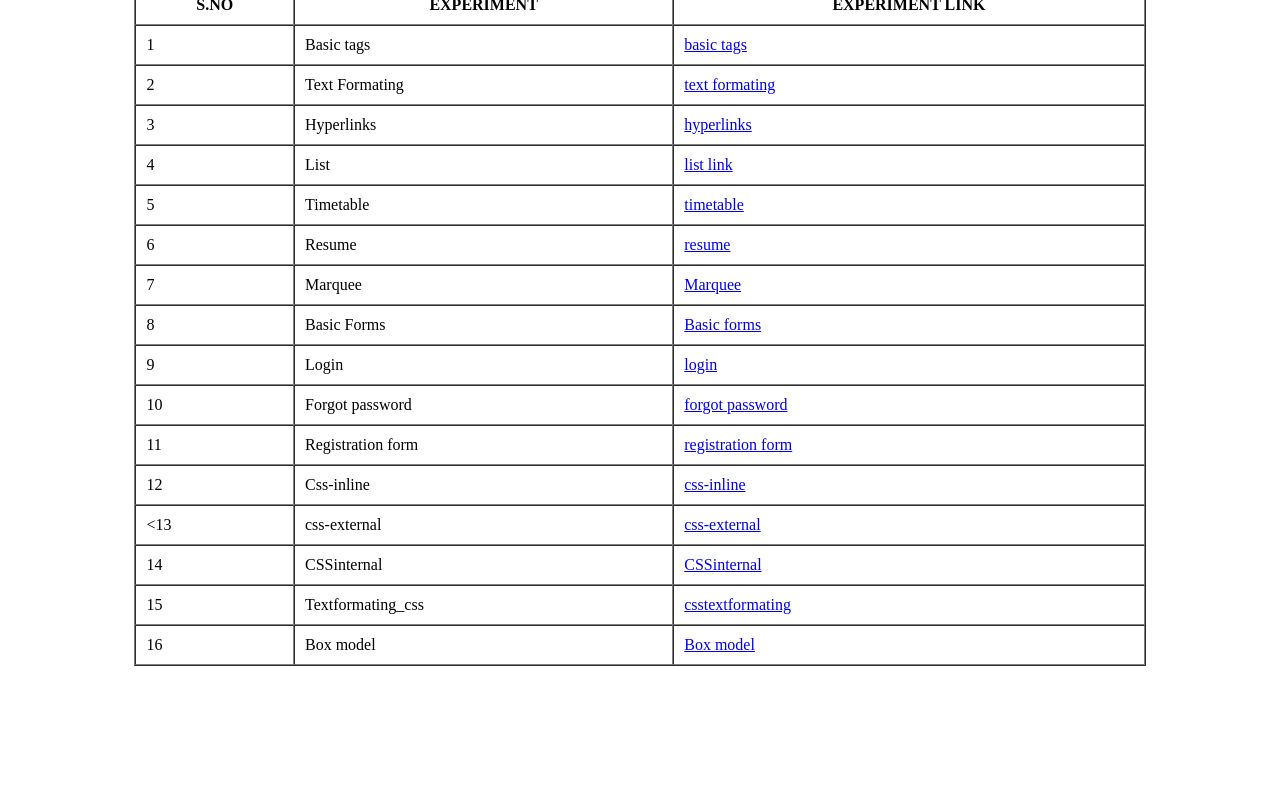
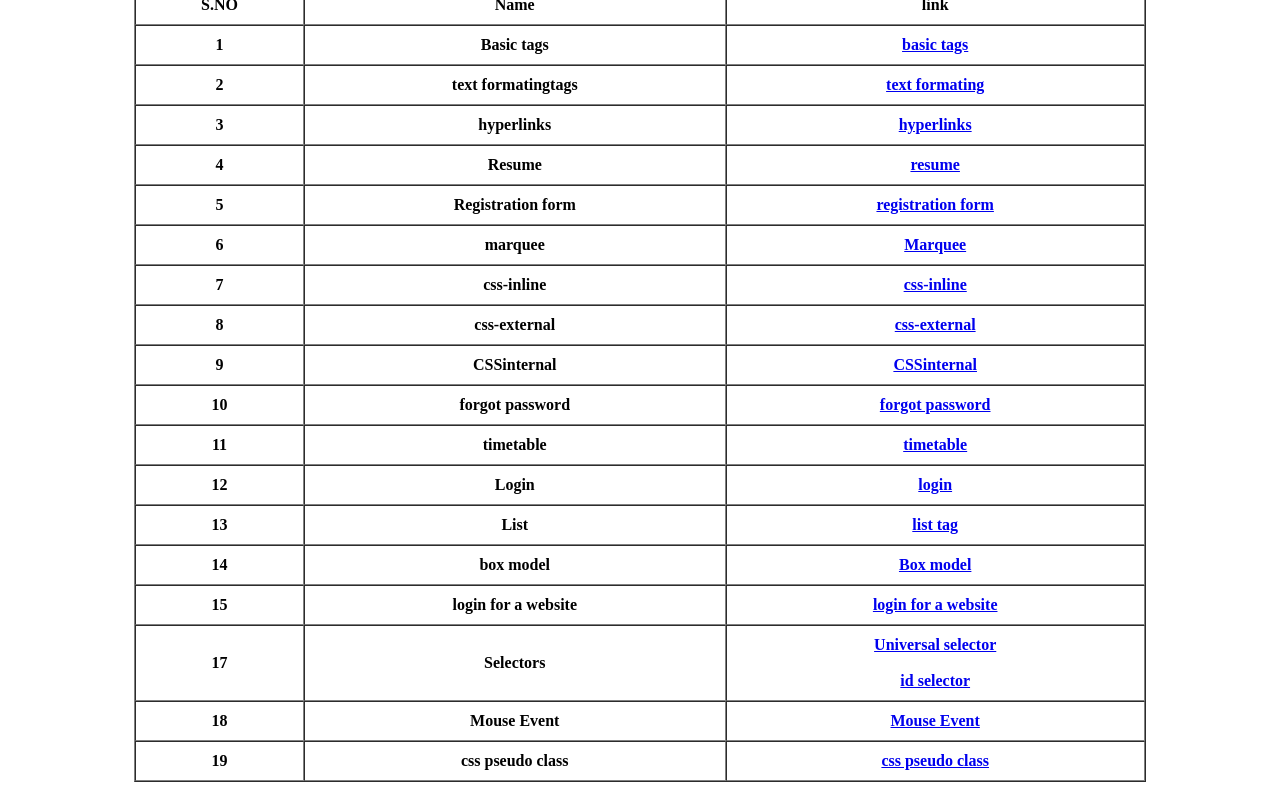
Before and after one commit to ramya-623/WAD_LAB_5412, a plain HTML site: page index.html in a window 1280 px wide. Shown: the part 190-980 px from the top of the page. Before the commit the page ends 864 px from the top, so only its background shows below. Drawn offline with Linux system fonts and the light colour scheme.

Commit message:
Update index.html

```diff
--- a/index.html
+++ b/index.html
@@ -6,96 +6,108 @@
         </title>
     </head>
     <body>
-     <u align = "center"><h1 style = "background-color: aquamarine;"> INDEX PAGE OF WAD EXPERIMENTS</h1></u>
-     <h2 align = "center">G.Ramya Sree</h2>
-     <h2 align = "center">20B01A5412</h2>
+     <u align = "center"><h1 style = "background-color: aquamarine;"> index page</h1></u>
+     <h2 align = "center">G.Ramya sree</h2>
+     <h2 align = "center">20B01a5412</h2>
      <table border = "1" cellspacing = "0" cellpadding = "10" align = "center" width ="80%">
          <tr >
              <th>S.NO</th>
-             <th>EXPERIMENT</th>
-             <th>EXPERIMENT LINK</th>
+             <th>Name</th>
+             <th>link</th>
          </tr>
          <tr>
-             <td>1</td>
-             <td>Basic tags</td>
-             <td><a href ="basic_tags.html" target = "_blank" >basic tags</a></td>
+             <th>1</th>
+             <th>Basic tags</th>
+             <th><a href ="basic_tags.html" target = "_blank" >basic tags</a></th>
          </tr>
          <tr>
-            <td>2</td>
-            <td>Text Formating</td>
-            <td><a href = "text formating.html"target = "_blank">text formating</a></td>
+            <th>2</th>
+            <th>text formatingtags</th>
+            <th><a href = "text formating.html"target = "_blank">text formating</a></th>
         </tr>
         <tr>
-            <td>3</td>
-            <td>Hyperlinks</td>
-            <td><a href = "hyperlinks.html"target = "_blank">hyperlinks</a></td>
+            <th>3</th>
+            <th>hyperlinks</th>
+            <th><a href = "hyperlinks.html"target = "_blank">hyperlinks</a></th>
         </tr>
         <tr>
-            <td>4</td>
-            <td>List</td>
-            <td><a href = "list.html"target = "_blank">list link</a></td>
-
+            <th>4</th>
+            <th>Resume</th>
+            <th><a href = "resume.html"target = "_blank">resume</a></th>
         </tr>
         <tr>
-            <td>5</td>
-            <td>Timetable</td>
-            <td><a href = "timetable.html"target = "_blank">timetable</a></td>
+            <th>5</th>
+            <th>Registration  form</th>
+            <th><a href = "registration_form.html"target = "_blank">registration form</a></th>
         </tr>
         <tr>
-            <td>6</td>
-            <td>Resume</td>
-            <td><a href = "resume.html"target = "_blank">resume</a></td>
-
+            <th>6</th>
+            <th>marquee</th>
+            <th><a href = "marquee.html"target = "_blank">Marquee</a></th>
         </tr>
         <tr>
-            <td>7</td>
-            <td>Marquee</td>
-            <td><a href = "marquee.html"target = "_blank">Marquee</a></td>
-         </tr>
-          <tr>
-            <td>8</td>
-            <td>Basic Forms</td>
-            <td><a href="forms.html" target = "_blank">Basic forms</a></td>
-            <tr>
-                <td>9</td>
-                <td>Login</td>
-                <td><a href = "login.html"target = "_blank">login</a></td>
-                </tr>
-            <tr>
-                <td>10</td>
-                <td>Forgot password</td>
-                <td><a href = "forgot password.html"target = "_blank">forgot password</a></td>
-            </tr>
-            <tr>
-                <td>11</td>
-                <td>Registration form</td>
-                <td><a href="registration_form.html" target = "_blank">registration form</a></td>
-            <tr>
-        <tr>
-            <td>12</td>
-            <td>Css-inline</td>
-            <td><a href = "cssinline.html"target = "_blank">css-inline</a></td>
+            <th>7</th>
+            <th>css-inline</th>
+            <th><a href = "cssinline.html"target = "_blank">css-inline</a></th>
         </tr>
         <tr>
-            <td><13</td>
-            <td>css-external</td>
-            <td><a href = "cssexternal - Copy.html"target = "_blank">css-external</a></td>
+            <th>8</th>
+            <th>css-external</th>
+            <th><a href = "cssexternal - Copy.html"target = "_blank">css-external</a></th>
         </tr>
-       <tr>
-            <td>14</td>
-            <td>CSSinternal</td>
-            <td><a href = "CSSinternal.html"target = "_blank">CSSinternal</a></td>
+        <tr>
+            <th>9</th>
+            <th>CSSinternal</th>
+            <th><a href = "CSSinternal.html"target = "_blank">CSSinternal</a></th>
         </tr>
-         <tr>
-            <td>15</td>
-            <td>Textformating_css</td>
-            <td><a href = "textformating_css".html"target = "_blank">csstextformating</a></td>
+        <tr>
+            <th>10</th>
+            <th>forgot password</th>
+            <th><a href = "forgot password.html"target = "_blank">forgot password</a></th>
+        </tr>
+        <tr>
+            <th>11</th>
+            <th>timetable</th>
+            <th><a href = "timetable.html"target = "_blank">timetable</a></th>
         </tr>
 
         <tr>
-            <td>16</td>
-            <td>Box model</td>
-            <td><a href = "box.html"target = "_blank">Box model</a></td>
+            <th>12</th>
+            <th>Login</th>
+            <th><a href = "index_changed.html"target = "_blank">login</a></th>
+        </tr>
+        <tr>
+            <th>13</th>
+            <th>List</th>
+            <th><a href = "list.html"target = "_blank">list tag</a></th>
+        </tr>
+        <tr>
+            <th>14</th>
+            <th>box model</th>
+            <th><a href = "box.html"target = "_blank">Box model</a></th>
+        </tr>
+        <tr>
+            <th>15</th>
+            <th>login for a website</th>
+            <th><a href = "login.html"target = "_blank">login for a website</a></th>
+        </tr>
+        <tr>
+            <th>17</th>
+            <th> Selectors</th>
+            <th>
+                <a href = "universal_selector_css.html"target = "_blank">Universal selector</a><br><br>
+                <a href = "css_id_selector.html"target = "_blank">id selector</a>
+            </th>
+        </tr>
+        <tr>
+            <th>18</th>
+            <th>Mouse Event</th>
+            <th><a href = "mouse_event.html"target = "_blank">Mouse Event</a></th>
+        </tr>
+        <tr>
+            <th>19</th>
+            <th>css pseudo class</th>
+            <th><a href = "css_pseudo_class.html"target = "_blank">css pseudo class</a></th>
         </tr>
      </table>
     </body>
```
